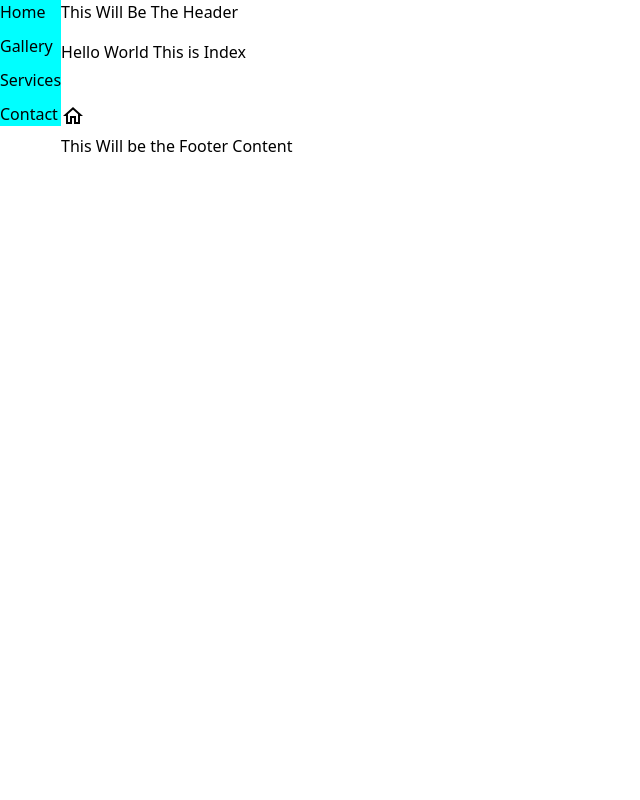
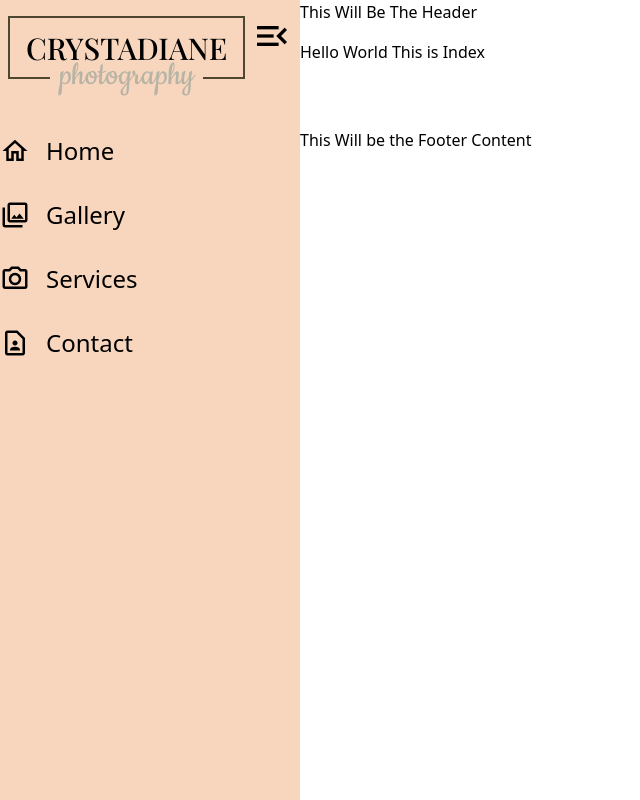
Before and after one commit to austinxewell/crysta-diane-photo-2.0, a Nuxt app: page / in a window 1280 px wide. Shown: the whole page, without its empty margins (0-640 px from the left). Built offline with nearby package versions, Linux system fonts and the light colour scheme.

Commit message:
updated dependancies to include scss | imported fonts for main logo component | created main logo component | set up basic design for sidebar

```diff
--- a/app.vue
+++ b/app.vue
@@ -1,5 +1,5 @@
 <template>
-  <div>
+  <div class="app-wrapper">
     <NuxtLayout>
       <NuxtPage />
     </NuxtLayout>
@@ -24,3 +24,9 @@ useHead({
   ]
 });
 </script>
+
+<style lang="scss" scoped>
+.app-wrapper {
+  height: 100%;
+}
+</style>
--- /dev/null
+++ b/assets/scss/_variables.scss
@@ -0,0 +1,20 @@
+// TODO- ADD FONT FAMILY
+// Font Family
+
+// Color Pallets
+$primary: #f7d6bd;
+$primary-dark: #cbbcab;
+
+$black-main: #1f1f1f;
+$black-dark: #000000;
+$black-light: #4e472f;
+$gray-light: #e3e2de;
+$gray-dark: #b8b4a5;
+$white-main: #ffffff;
+
+// Break Points
+$br-mobile: 640px;
+$br-tablet: 768px;
+$br-tablet-landscape: 1024px;
+$br-desktop: 1280px;
+$br-hd-desktop: 1536px;
--- /dev/null
+++ b/assets/scss/main.scss
@@ -0,0 +1,41 @@
+::-webkit-scrollbar {
+  width: 8px;
+  height: 8px;
+  cursor: move;
+  background: transparent;
+
+  @media (max-width: $br-mobile) {
+    background: transparent;
+  }
+}
+
+::-webkit-scrollbar-track {
+  background: transparent;
+}
+
+::-webkit-scrollbar-thumb {
+  background-color: $gray-light;
+  border-radius: 10px;
+  cursor: pointer;
+}
+
+html,
+body,
+#__nuxt,
+#__layout {
+  height: 100%;
+}
+
+h1 {
+  font-size: 35px;
+}
+
+h2 {
+  font-size: 25px;
+  font-weight: 700;
+}
+
+h3 {
+  font-size: 20px;
+  font-weight: 700;
+}
--- a/components/TheSidebar.vue
+++ b/components/TheSidebar.vue
@@ -1,22 +1,70 @@
+<script setup>
+const menuItems = useNavigationItems();
+const isExpanded = useNavigationToggle();
+
+function toggleExpanded() {
+  isExpanded.value = !isExpanded.value;
+}
+</script>
+
 <template>
   <div>
-    <nav class="nav-wrapper">
-      <NuxtLink to="/">Home</NuxtLink>
-      <NuxtLink to="/gallery">Gallery</NuxtLink>
-      <NuxtLink to="/services">Services</NuxtLink>
-      <NuxtLink to="/contact">Contact</NuxtLink>
+    <nav v-if="isExpanded" class="nav-wrapper">
+      <section class="nav-header">
+        <CommonMainLogo />
+        <span class="material-icons-outlined expanded-icon"> menu_open </span>
+      </section>
+      <ul class="nav-link-wrapper">
+        <li v-for="navLink in menuItems" :key="navLink.id">
+          <NuxtLink :to="navLink.link" class="nav-link">
+            <i class="material-icons-outlined nav-icon">{{ navLink.icon }}</i>
+            {{ navLink.name }}
+          </NuxtLink>
+        </li>
+      </ul>
     </nav>
   </div>
 </template>
 
-<style scoped>
+<style lang="scss" scoped>
 .nav-wrapper {
   display: flex;
   flex-direction: column;
   gap: 10px;
-  background-color: aqua;
+  background-color: $primary;
+  width: 300px;
+  height: 100%;
 }
-.nav-wrapper:hover {
+.nav-header {
+  margin: 16px 8px 16px 8px;
+  display: flex;
+  justify-content: space-between;
+}
+.expanded-icon {
+  font-size: 40px;
+}
+.expanded-icon:hover {
   cursor: pointer;
 }
+.nav-link-wrapper {
+  margin-top: 20px;
+  display: flex;
+  flex-direction: column;
+  gap: 12px;
+  font-size: 24px;
+}
+.nav-link {
+  display: flex;
+  align-items: center;
+  width: 100%;
+  padding: 8px 0 8px 0;
+}
+
+.nav-link:hover {
+  background-color: $white-main;
+}
+.nav-icon {
+  font-size: 30px;
+  margin-right: 16px;
+}
 </style>
--- /dev/null
+++ b/components/common/MainLogo.vue
@@ -0,0 +1,49 @@
+<template>
+  <div class="main-logo-wrapper">
+    <p class="name">CRYSTADIANE</p>
+    <div class="right-bottom-border"></div>
+    <div class="left-bottom-border"></div>
+    <p class="profession">photography</p>
+  </div>
+</template>
+
+<style lang="scss" scoped>
+.main-logo-wrapper {
+  position: relative;
+  padding: 8px 16px 8px 16px;
+  border-top: solid 2px $black-light;
+  border-right: solid 2px $black-light;
+  border-left: solid 2px $black-light;
+  text-align: center;
+  width: fit-content;
+  background-color: transparent;
+}
+.right-bottom-border {
+  position: absolute;
+  bottom: 0px;
+  right: 0;
+  border-bottom: solid 2px $black-light;
+  width: 40px;
+}
+.left-bottom-border {
+  position: absolute;
+  bottom: 0px;
+  left: 0;
+  border-bottom: solid 2px $black-light;
+  width: 40px;
+}
+.name {
+  font-family: 'Playfair Display', serif;
+  font-size: 30px;
+}
+.profession {
+  position: absolute;
+  font-size: 36px;
+  bottom: -24px;
+  right: 50%;
+  transform: translateX(50%);
+  font-family: 'Cookie', cursive;
+  color: $gray-dark;
+  background-color: transparent;
+}
+</style>
--- /dev/null
+++ b/composables/navigation.js
@@ -0,0 +1,87 @@
+export const useNavigationItems = () =>
+  useState('menu-items', () => [
+    {
+      id: 1,
+      name: 'Home',
+      shortName: 'Home',
+      icon: 'home',
+      link: '/',
+      children: []
+    },
+    {
+      id: 2,
+      name: 'Gallery',
+      shortName: 'Gallery',
+      icon: 'photo_library',
+      link: '/gallery',
+      children: []
+    },
+    {
+      id: 3,
+      name: 'Services',
+      shortName: 'Services',
+      icon: 'photo_camera',
+      link: '/services',
+      children: [
+        {
+          id: 1,
+          name: 'Wedding',
+          shortName: 'Wedding',
+          icon: 'favorite',
+          link: '/services/wedding'
+        },
+        {
+          id: 2,
+          name: 'Maternity',
+          shortName: 'Maternity',
+          icon: 'pregnancy',
+          link: '/services/maternity'
+        },
+        {
+          id: 3,
+          name: 'Individual/Head Shots',
+          shortName: 'Individual',
+          icon: 'person',
+          link: '/services/individual-headshots'
+        },
+        {
+          id: 4,
+          name: 'Family/Groups',
+          shortName: 'Groups',
+          icon: 'groups',
+          link: '/services/family-groups'
+        },
+        {
+          id: 5,
+          name: 'Couples',
+          shortName: 'Couples',
+          icon: 'group',
+          link: '/services/couples'
+        },
+        {
+          id: 6,
+          name: 'Seniors',
+          shortName: 'Seniors',
+          icon: 'school',
+          link: '/services/seniors'
+        },
+        {
+          id: 7,
+          name: 'School Dance',
+          shortName: 'Dance',
+          icon: 'music_note',
+          link: '/services/schooldance'
+        }
+      ]
+    },
+    {
+      id: 4,
+      name: 'Contact',
+      shortName: 'Contact',
+      icon: 'contact_page',
+      link: '/contact',
+      children: []
+    }
+  ]);
+
+export const useNavigationToggle = () => useState('expanded-toggle', () => true);
--- a/layouts/default.vue
+++ b/layouts/default.vue
@@ -1,5 +1,5 @@
 <template>
-  <div class="app-wrapper">
+  <div class="layout-wrapper">
     <TheSidebar />
     <div>
       <TheHeader />
@@ -11,8 +11,10 @@
 
 <script setup></script>
 
-<style scoped>
-.app-wrapper {
+<style lang="scss">
+html .layout-wrapper {
+  height: 100%;
   display: flex;
+  overflow: hidden;
 }
 </style>
--- a/nuxt.config.ts
+++ b/nuxt.config.ts
@@ -1,13 +1,27 @@
 // https://nuxt.com/docs/api/configuration/nuxt-config
 export default defineNuxtConfig({
+  css: ['~/assets/scss/main.scss'],
+  vite: {
+    css: {
+      preprocessorOptions: {
+        scss: {
+          additionalData: '@use "@/assets/scss/_variables.scss" as *;'
+        }
+      }
+    }
+  },
   devtools: { enabled: true },
-  modules: ['@nuxtjs/tailwindcss'],
+  modules: ['@nuxtjs/tailwindcss', '@nuxtjs/google-fonts'],
   app: {
     head: {
       link: [
         {
           rel: 'stylesheet',
           href: 'https://fonts.googleapis.com/icon?family=Material+Icons|Material+Icons+Outlined'
+        },
+        {
+          rel: 'stylesheet',
+          href: 'https://fonts.googleapis.com/css2?family=Cookie&family=Playfair+Display:wght@500&display=swap'
         }
       ]
     }
--- a/package.json
+++ b/package.json
@@ -15,7 +15,10 @@
     },
     "devDependencies": {
         "@nuxt/devtools": "latest",
+        "@nuxtjs/google-fonts": "^3.0.2",
         "nuxt": "^3.8.2",
+        "sass": "^1.69.5",
+        "sass-loader": "^13.3.2",
         "vue": "^3.3.8",
         "vue-router": "^4.2.5"
     },
--- a/pages/index.vue
+++ b/pages/index.vue
@@ -2,7 +2,7 @@
   <div>
     <p class="my-4">Hello World This is Index</p>
     <br />
-    <span class="material-icons-outlined">home</span>
+    <br />
   </div>
 </template>
 
```
Also changed, not shown: 1 other file (tests, documents, lock files or other folders).
